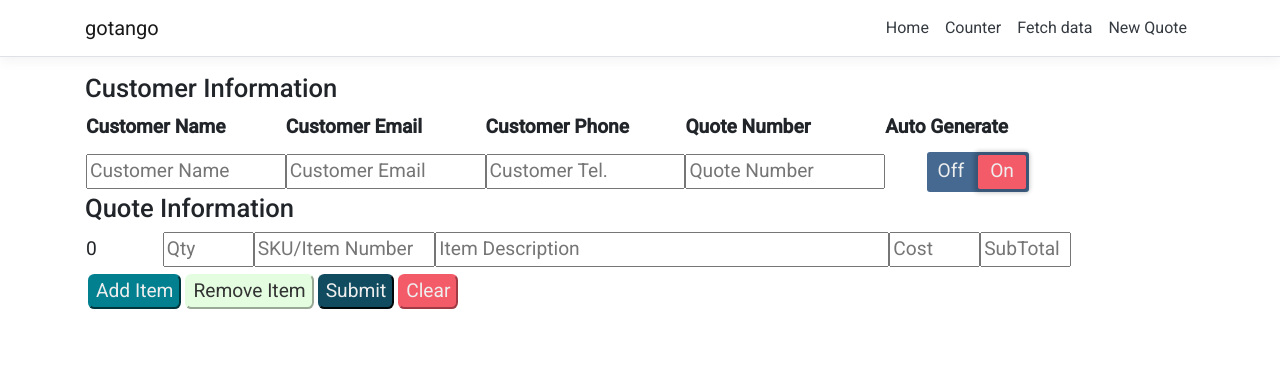
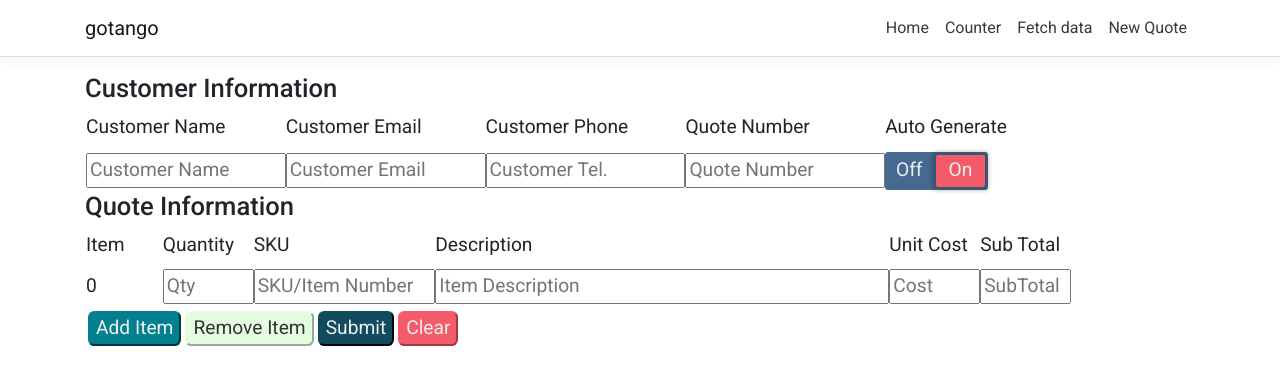
Before and after one commit to jakDev003/Gotango, an Angular app in the folder ClientApp/: page /new-quote in a window 1280 px wide. Shown: the top 384 px of the page. Built offline with nearby package versions, Linux system fonts and the light colour scheme.

Commit message:
Added Subtotal functionality

```diff
--- a/ClientApp/src/app/components/new-quote/new-quote.component.css
+++ b/ClientApp/src/app/components/new-quote/new-quote.component.css
@@ -62,11 +62,3 @@ h1, h2, h3, h4, h5, h6 {
   color: red;
   font-weight: bold;
 }
-
-#customerInfoHeader label{
-  font-weight: bold;
-}
-
-.custom-checkbox {
-  margin-left: 3.25vw;
-}
--- a/ClientApp/src/app/components/new-quote/new-quote.component.html
+++ b/ClientApp/src/app/components/new-quote/new-quote.component.html
@@ -13,7 +13,7 @@
     </div>
   </div>
 
-  <h3>Customer Information</h3>
+  <h2>Customer Information</h2>
   <div id="customerInfoHeader" class="row-item">
     <label class="col_customerName">Customer Name</label>
     <label class="col_email">Customer Email</label>
@@ -30,7 +30,8 @@
       <input id="status"
             type="checkbox"
             name="status"
-            formControlName="generateQuoteNum">
+            formControlName="generateQuoteNum"
+            (change)="onGenerateQuoteNum($event)">
       <label for="status">
         <div class="status-switch"
             data-unchecked="Off"
@@ -39,17 +40,25 @@
       </label>
     </div>
   </div>
-  <h3>Quote Information</h3>
+  <h2>Quote Information</h2>
+  <div id="quoteInfoHeader" class="row-item">
+    <label class="row-index">Item</label>
+    <label class="col_qty">Quantity</label>
+    <label class="col_sku">SKU</label>
+    <label class="col_description">Description</label>
+    <label class="col_unitCost">Unit Cost</label>
+    <label class="col_subTotal">Sub Total</label>
+  </div>
 	<div
 	formArrayName="items"
 	*ngFor="let item of quoteForm.get('items')['controls']; let i = index;"
 	>
 		<div [formGroupName]="i" class="row-item">
       <span class="row-index dBlock">{{i}}</span>
-			<input formControlName="quantity" class="col_qty" type="text" placeholder="Qty">
+			<input formControlName="quantity" class="col_qty" type="text" placeholder="Qty" (change)="onQtyChange($event, i)">
 			<input formControlName="sku" class="col_sku" type="text" placeholder="SKU/Item Number">
 			<input formControlName="description" class="col_description" type="text" placeholder="Item Description">
-			<input formControlName="unitCost" class="col_unitCost" type="text" placeholder="Cost">
+			<input formControlName="unitCost" class="col_unitCost" type="text" placeholder="Cost" (change)="onCostChange($event, i)">
 			<input formControlName="subTotal" class="col_subtotal" type="text" placeholder="SubTotal" [readonly]="true">
 		</div>
 	</div>
--- a/ClientApp/src/app/components/new-quote/new-quote.component.ts
+++ b/ClientApp/src/app/components/new-quote/new-quote.component.ts
@@ -31,6 +31,9 @@ export class NewQuoteComponent implements OnInit {
 
   onGenerateQuoteNum(e): void {
     this.generateQuoteValue = e.target.checked;
+    if(e.target.checked == true) {
+      this.quoteForm.get('quoteNum').patchValue('');
+    }
   }
 
   createItem(): FormGroup {
@@ -87,4 +90,26 @@ export class NewQuoteComponent implements OnInit {
       this.removeAllItems();
   }
 
+  onQtyChange(event: any, index: number): void{
+    this.updateCost(index);
+  }
+
+  onCostChange(event: any, index: any): void{
+    this.updateCost(index);
+  }
+
+  updateCost(index: any){
+    this.items = this.quoteForm.get('items') as FormArray;
+    let row = this.items.value[index];
+    let quantity = row["quantity"];
+    let unitCost = row["unitCost"];
+    row["subTotal"] = this.customRound(quantity * unitCost);
+    row["unitCost"] = this.customRound(unitCost);
+    this.items.at(index).patchValue(row);
+  }
+
+  customRound(number): string{
+    return (Math.round(number * 100) / 100).toString();
+  }
+
 }
--- a/ClientApp/src/styles.css
+++ b/ClientApp/src/styles.css
@@ -76,7 +76,7 @@ body { margin: 0; font-family: Roboto, "Helvetica Neue", sans-serif; }
 /* slide-toggle */
 .custom-checkbox {
   width: 8vw;
-  height: 5vh;
+  height: 3vw;
 }
 .custom-checkbox input#status {
   display: none;
```
